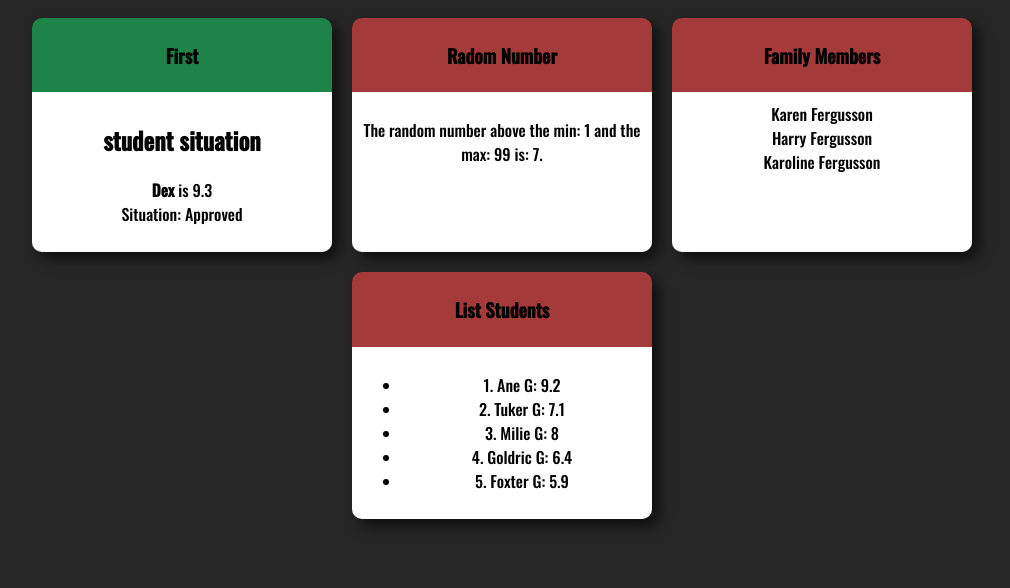
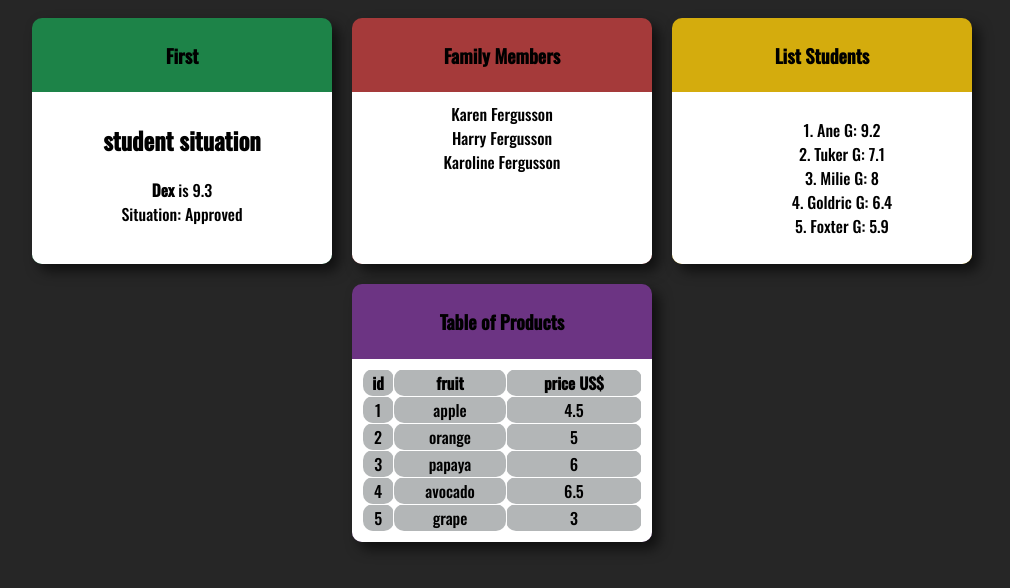
Before and after one commit to ArthurMtTh/react-fundamentals, a React (Create React App) app: page / in a window 1280 px wide. Shown: the top 588 px of the page, without its empty margins (138-1148 px from the left). Built offline with nearby package versions, Linux system fonts and the light colour scheme.

Commit message:
challenge repeat table

```diff
--- a/src/App.jsx
+++ b/src/App.jsx
@@ -1,16 +1,16 @@
 import React from "react";
 
 //stylesheet
-import './App.css'
+import './App.css';
 
 //components import
 import Card from "./components/layout/Card";
 
-import CompMember from './components/basics/CompMember'
-import CompFamily from './components/basics/CompFamily'
-import RandomNumber from './components/basics/First';
+import CompMember from './components/basics/CompMember';
+import CompFamily from './components/basics/CompFamily';
 import SecondParams from './components/basics/SecondParams';
-import ListStudent from './components/repeat/ListStudent'
+import ListStudent from './components/repeat/ListStudent';
+import TableProducts from "./components/repeat/TableProducts";
 
 const app = () => (
     <div className="App">
@@ -23,10 +23,6 @@ const app = () => (
                     grade={9.3} />
             </Card>
 
-            <Card title='Radom Number'>
-                <RandomNumber min={1} max={99} />
-            </Card>
-
             <Card title='Family Members'>
                 <CompFamily lastName='Fergusson'>
                     <CompMember name='Karen' />
@@ -35,8 +31,12 @@ const app = () => (
                 </CompFamily>
             </Card>
 
-            <Card title="List Students">
+            <Card title="List Students" color='#D4AC0D'>
                 <ListStudent/>
+            </Card>
+
+            <Card title='Table of Products' color='#6C3483'>
+                <TableProducts/>
             </Card>
         </div>
     </div>
--- a/src/components/basics/First.jsx
+++ /dev/null
@@ -1,16 +0,0 @@
-import React from "react";
-
-const randomNumber = (props) => {
-    const {max, min} = props;
-    const random = parseInt(Math.floor(Math.random() * (max - min + 1) + min))
-
-    return (
-        <React.Fragment>
-            <p>
-                The random number above the min: {min} and the max: {max} is: {random}.
-            </p>
-        </React.Fragment>
-    )
-};
-
-export default randomNumber;
--- a/src/components/repeat/ListStudent.jsx
+++ b/src/components/repeat/ListStudent.jsx
@@ -13,7 +13,7 @@ const listStudents = (props) => {
 
     return (
         <div>
-            <ul>
+            <ul style={{ listStyle:'none' }}>
                 {studentList}
             </ul>
         </div>
--- /dev/null
+++ b/src/components/repeat/Repeat.css
@@ -0,0 +1,9 @@
+table, th, td {
+    border: 1px solid white;
+    border-collapse: collapse;
+    border-radius: 10px;
+}
+
+th, td {
+    background-color: #B3B6B7;
+}
--- /dev/null
+++ b/src/components/repeat/TableProducts.jsx
@@ -0,0 +1,29 @@
+import React from "react";
+import products from "../../data/products";
+import './Repeat.css';
+
+const tableProducts = (props) => {
+
+    const table = products.map((fruit) => {
+        return (
+            <tr key={fruit.id}>
+                <td>{fruit.id}</td>
+                <td>{fruit.product}</td>
+                <td>{fruit.price}</td>
+            </tr>
+        )
+    })
+
+    return (
+        <table style={{width:'100%'}}>
+            <tr>
+                <th>id</th>
+                <th>fruit</th>
+                <th>price US$</th>
+            </tr>
+            {table}
+        </table>
+    )
+}
+
+export default tableProducts;
--- /dev/null
+++ b/src/data/products.js
@@ -0,0 +1,7 @@
+export default [
+    {id: 1, product: 'apple', price: 4.5},
+    {id: 2, product: 'orange', price: 5},
+    {id: 3, product: 'papaya', price: 6},
+    {id: 4, product: 'avocado', price: 6.5},
+    {id: 5, product: 'grape', price: 3}
+]
```
